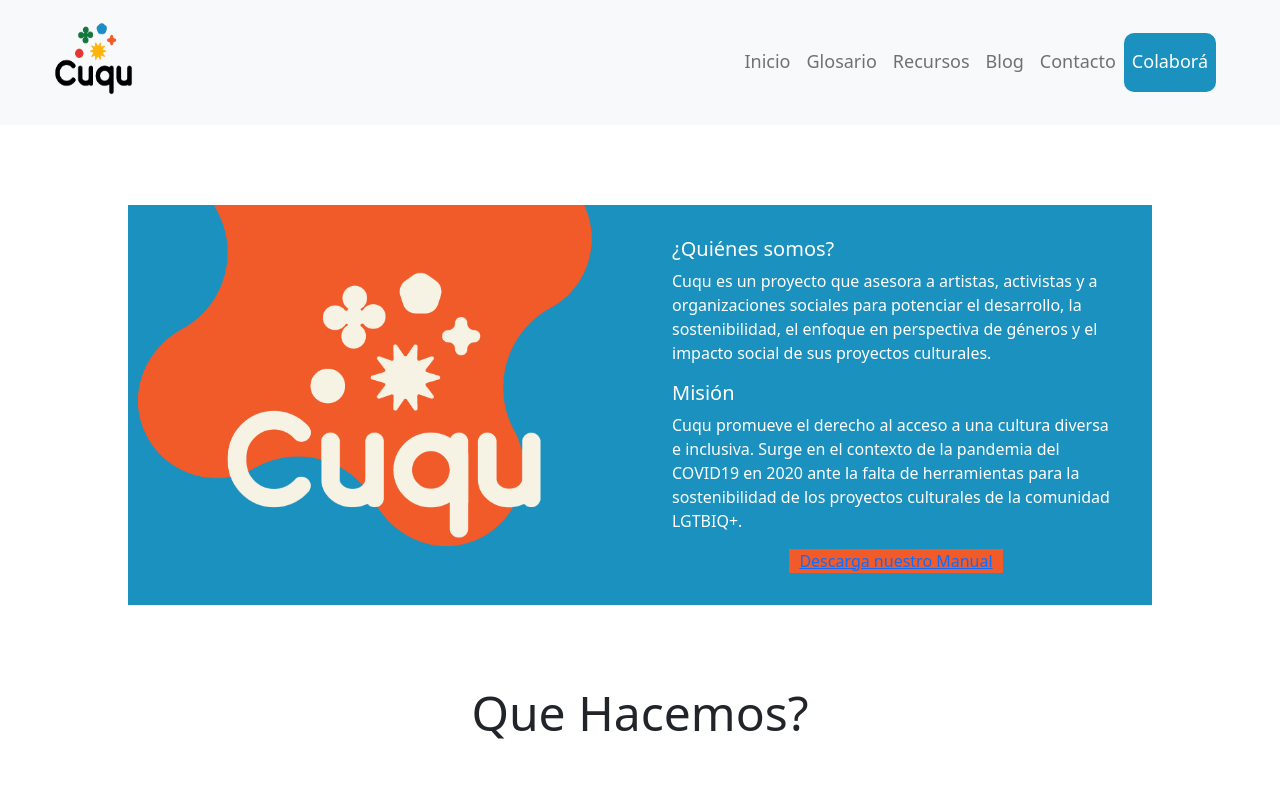
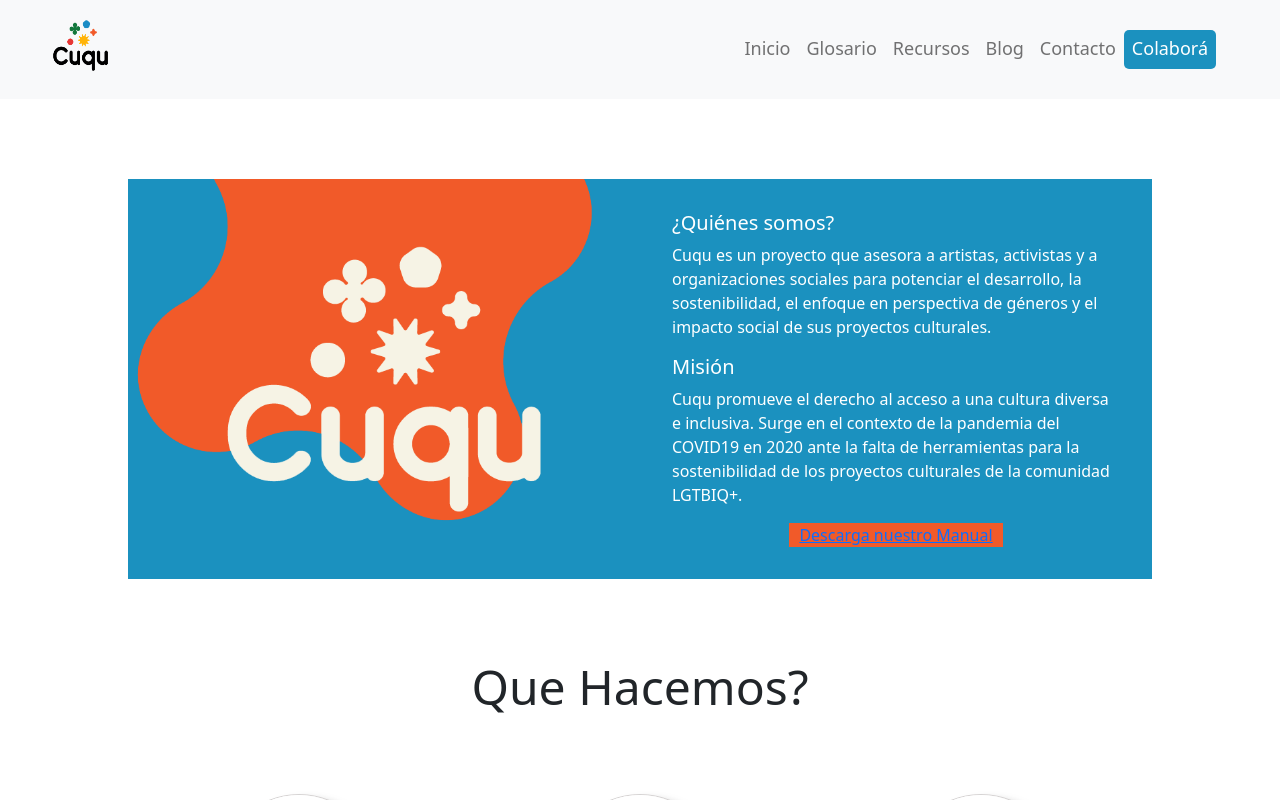
Before and after one commit to CuquLab/Cuqu, a Next.js app in the folder cuqulab/: page / in a window 1280 px wide. Built offline with nearby package versions, Linux system fonts and the light colour scheme.

Commit message:
Agrego nuevos estilos al botón Colaborá y achico tamaño al Logo del Navbar

```diff
--- a/cuqulab/components/logo.js
+++ b/cuqulab/components/logo.js
@@ -4,7 +4,7 @@
 const Logo = () => {
     return (
         <div className='logo'>
-            <Image src='/images/FONDOBLANCO.png' alt='logo' width='100' height='100' />
+            <Image src='/images/FONDOBLANCO.png' alt='logo' width='70' height='70' />
         </div>
     )
 }
--- a/cuqulab/styles/Nav.module.css
+++ b/cuqulab/styles/Nav.module.css
@@ -4,7 +4,7 @@
 }
 
 #nav a {
-    line-height: 40px;
+    line-height: 20px;
 }
 
 #nav a:hover {
@@ -30,17 +30,19 @@
 }
 
 #collaborate {
-    background: #1B91BF;
-    border-radius: 10px;
+    background-color: #1B91BF;
+    border-radius: 5px;
 }
 
-  @media (max-width: 994px) {
+@media (max-width: 994px) {
     #nav a:hover{
         margin: auto;
   }
 
   #collaborate{
     margin: auto;
-    padding: 10px;
+    padding-right: .5rem;
+    padding-left: .5rem;
+    line-height: 20px;
 }
  }
```
